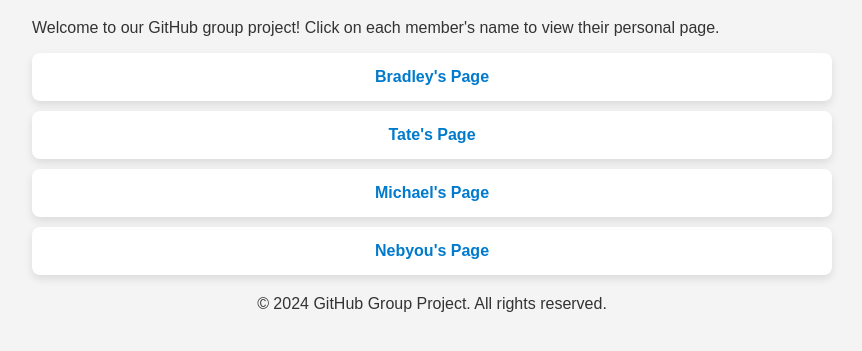
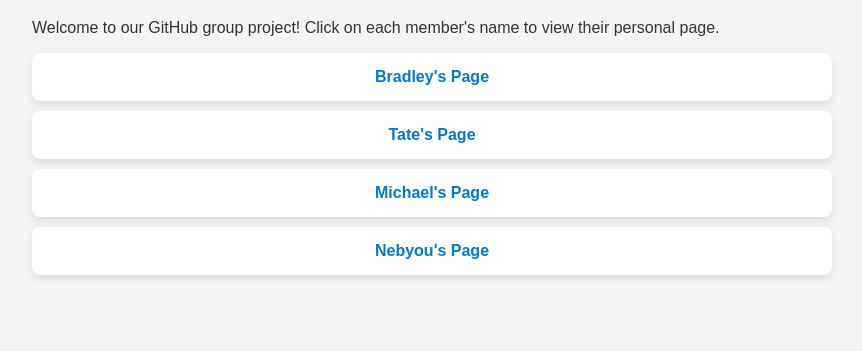
Before and after one commit to BradleyBolivar/GitHub-Group-Project-2024, a plain HTML site: page index.html in a window 1280 px wide. Shown: the part 81-432 px from the top of the page, without its empty margins (208-1070 px from the left). Drawn offline with Linux system fonts and the light colour scheme.

```diff
--- a/index.html
+++ b/index.html
@@ -51,8 +51,5 @@
         <li><a href="https://bradleybolivar.github.io/GitHub-Group-Project-2024/members/nebyou/">Nebyou's Page</a></li>
     </ul>
 
-    <footer style="text-align: center; margin-top: 20px;">
-        <p>&copy; 2024 GitHub Group Project. All rights reserved.</p>
-    </footer>
 </body>
 </html>
```
